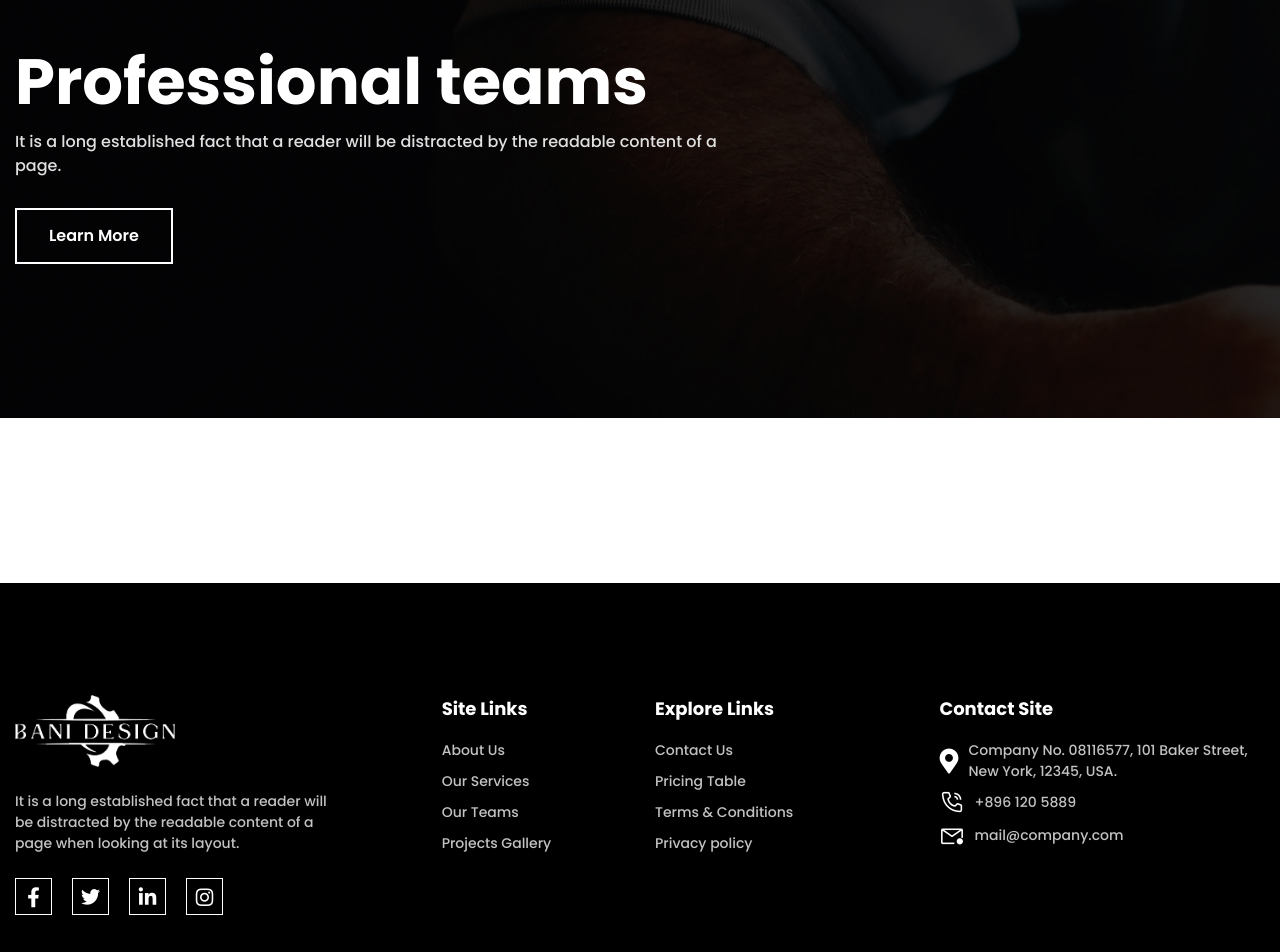
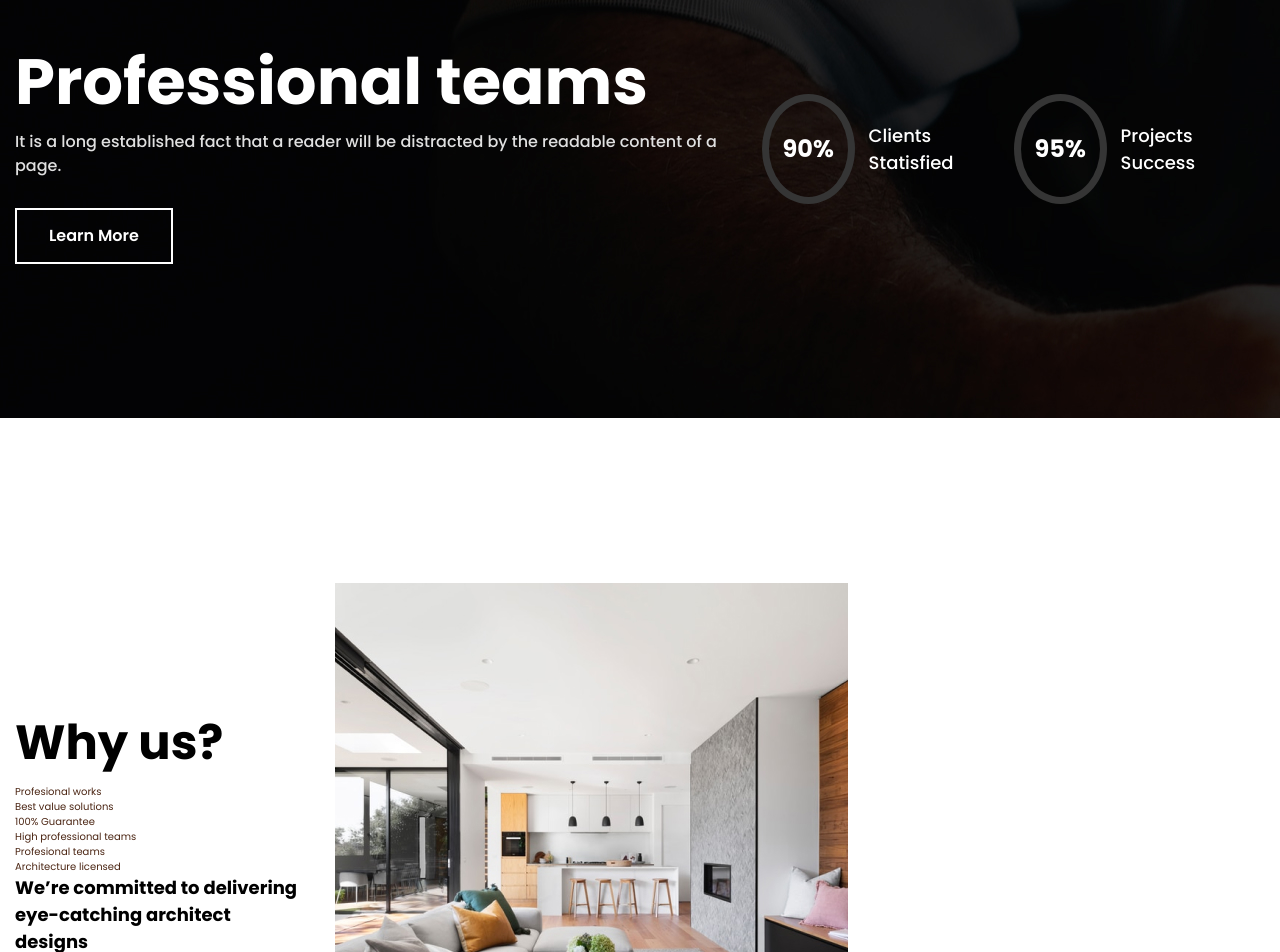
Before and after one commit to OguzhanArslan/banidizayn-nextjs, a Next.js app: page / in a window 1280 px wide. Shown: the part 2019-2971 px from the top of the page. Built offline with nearby package versions, Linux system fonts and the light colour scheme.

Commit message:
home page why us

```diff
--- a/components/Home/Team/Team.js
+++ b/components/Home/Team/Team.js
@@ -8,11 +8,31 @@ export default function HomeTeam(props) {
     return (
         <div className={styles["home__team"]} style={{backgroundImage: `url(${TeamBg.src})`}}>
             <div className="container">
-                <div className="row">
+                <div className="row align-items-center">
                     <div className="col-12 col-md-7">
                         <h2 className={styles["home__team-title"]}>Professional teams</h2>
                         <p className={styles["home__team-description"]}>It is a long established fact that a reader will be distracted by the readable content of a page.</p>
                         <a href="#" className="button button--white">Learn More</a>
+                    </div>
+                    <div className="col-12 col-md-5">
+                        <div className={styles["home__team-list"]}>
+                            <div className={styles["home__team-item"]}>
+                                <div className={styles["home__team-circle"]}>
+                                    <span>90%</span>
+                                </div>
+                                <div className={styles["home__team-text"]}>
+                                    Clients Statisfied
+                                </div>
+                            </div>
+                            <div className={styles["home__team-item"]}>
+                                <div className={styles["home__team-circle"]}>
+                                    <span>95%</span>
+                                </div>
+                                <div className={styles["home__team-text"]}>
+                                    Projects Success
+                                </div>
+                            </div>
+                        </div>
                     </div>
                 </div>
             </div>
--- a/components/Home/Team/Team.module.scss
+++ b/components/Home/Team/Team.module.scss
@@ -20,5 +20,37 @@
             line-height: 24px;
             margin-bottom: 30px;
         }
+
+        &-list {
+            display: flex;
+        }
+
+        &-item {
+            display: flex;
+            align-items: center;
+            margin-right: 20px;
+        }
+
+        &-circle {
+            border-radius: 50%;
+            border: 7px rgba(53, 53, 53, 1) solid;
+            font-weight: 700;
+            font-size: 24px;
+            line-height: 36px;
+            color: #FFFFFF;
+            height: 110px;
+            width: 110px;
+            display: flex;
+            align-items: center;
+            justify-content: center;
+            margin-right: 14px;
+        }
+
+        &-text {
+            color: #FFFFFF;
+            font-weight: 500;
+            font-size: 18px;
+            line-height: 27px;
+        }
     }
 }
--- /dev/null
+++ b/components/Home/WhyUs/WhyUs.js
@@ -0,0 +1,38 @@
+import React from "react"
+import Link from "next/link"
+import Image from "next/image"
+import styles from "./WhyUs.module.scss"
+
+import WhyUsImage from "../../../assets/images/home/whyus.jpg"
+
+export default function HomeWhyUs(props) {
+    return (
+        <div className={styles["home__whyus"]}>
+            <div className="container">
+                <div className="row justify-beetween align-items-center">
+                    <div className="col-12 col-md-3">
+                        <h2>Why us?</h2>
+                        <ul className="list">
+                            <li>Profesional works</li>
+                            <li>Best value solutions</li>
+                            <li>100% Guarantee</li>
+                            <li>High professional teams</li>
+                            <li>Profesional teams</li>
+                            <li>Architecture licensed</li>
+                        </ul>
+                        <p><strong>We’re committed to delivering eye-catching architect designs</strong></p>
+                        <p>It is a long established fact that a reader will be distracted by the readable content of a page when looking at its layout.</p>
+                    </div>
+                    <div className="col-12 col-md-5">
+                        <Image
+                            src={WhyUsImage}
+                            alt={"Why Us"}
+                            width={513}
+                            height={579}
+                        />
+                    </div>
+                </div>
+            </div>
+        </div>
+    )
+}
--- /dev/null
+++ b/components/Home/WhyUs/WhyUs.module.scss
@@ -0,0 +1,26 @@
+// main: .
+
+.home {
+    &__whyus {
+        h2 {
+            color: #000000;
+            font-weight: 700;
+            font-size: 48px;
+            line-height: 72px;
+        }
+
+        p {
+            color: #6C6C6C;
+            font-weight: 500;
+            font-size: 14px;
+            line-height: 21px;
+
+            strong {
+                color: #000000;
+                font-weight: 700;
+                font-size: 18px;
+                line-height: 27px;
+            }
+        }
+    }
+}
--- a/pages/index.js
+++ b/pages/index.js
@@ -2,6 +2,7 @@ import Head from 'next/head'
 import HomeBanner from '../components/Banner/Home/Banner'
 import HomeAbout from '../components/Home/About/About'
 import HomeTeam from "../components/Home/Team/Team"
+import HomeWhyUs from "../components/Home/WhyUs/WhyUs"
 import { Data_Banner, Data_HomeAbout } from "../data/index"
 
 export default function Home() {
@@ -13,6 +14,7 @@ export default function Home() {
             <HomeBanner items={Data_Banner} />
             <HomeAbout data={Data_HomeAbout} />
             <HomeTeam />
+            <HomeWhyUs />
         </>
     )
 }
```
Also changed, not shown: assets/images/home/whyus.jpg (added).
